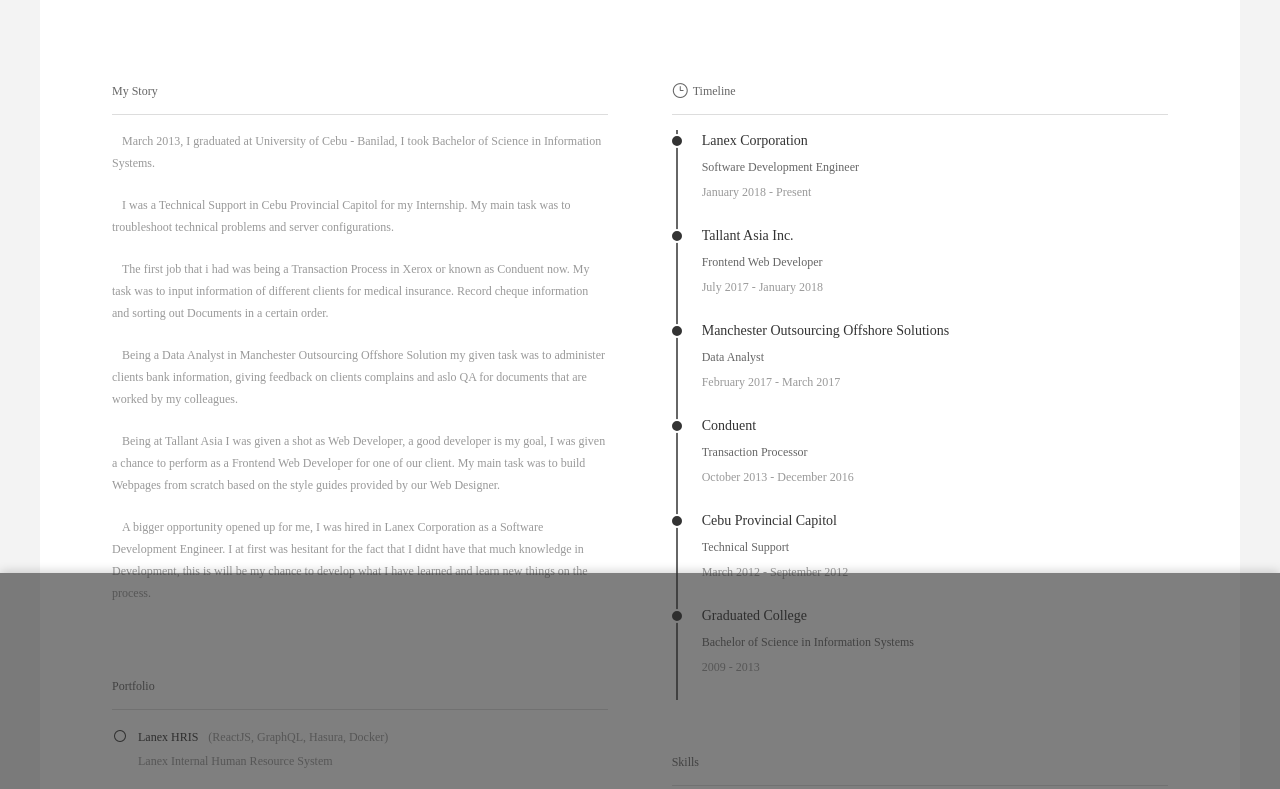
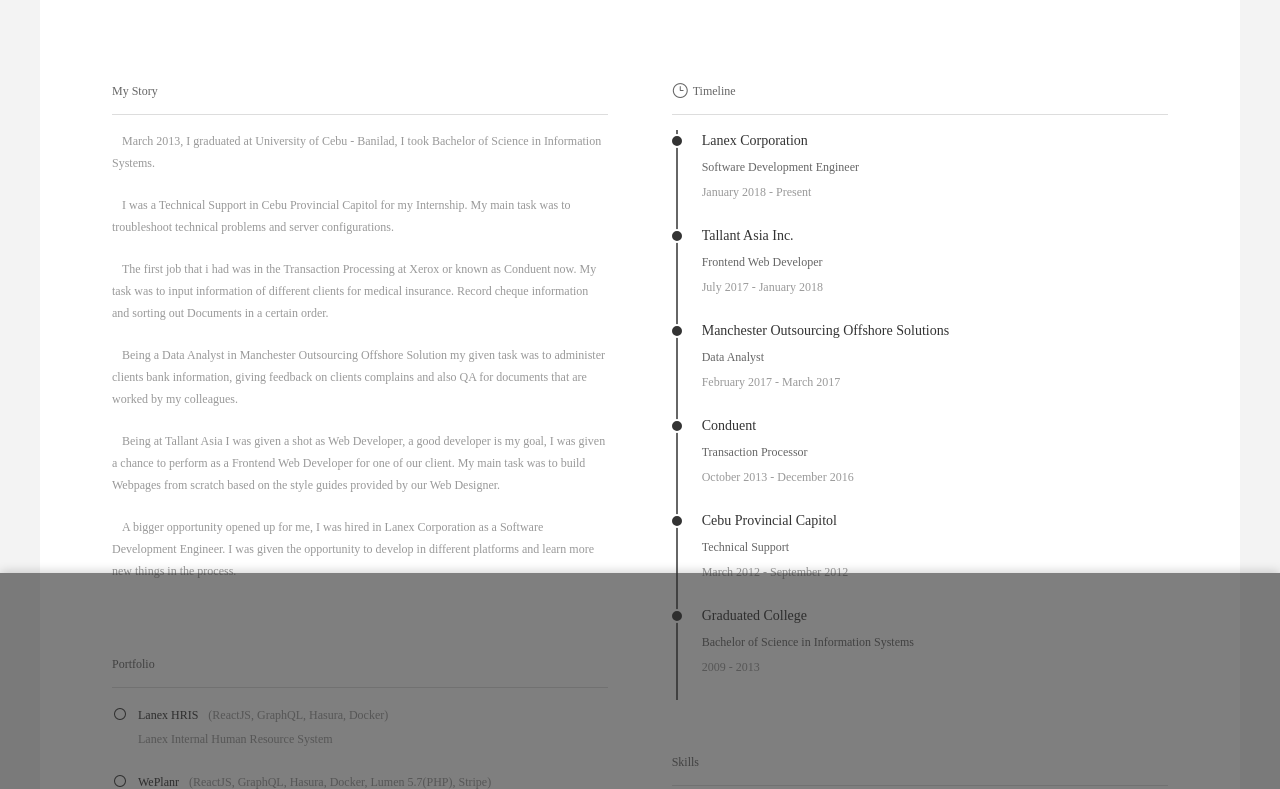
Before and after one commit to lanexmarco/lanexmarco.github.io, a plain HTML site: page index.html in a window 1280 px wide. Shown: the part 227-1016 px from the top of the page. Drawn offline with Linux system fonts and the light colour scheme.

Commit message:
editted copy

```diff
--- a/index.html
+++ b/index.html
@@ -104,10 +104,10 @@
 						<!-- s1~s5 为对应右侧 时间点 -->
 						<p class="desc s2"><em class="count"></em>I was a Technical Support in Cebu Provincial Capitol for my Internship. My main task was to troubleshoot technical problems and server configurations.
 						</p>
-						<p class="desc s3"><em class="count"></em>The first job that i had was being a Transaction Process in Xerox or known as Conduent now. My task was to input information of different clients for medical insurance. Record cheque information and sorting out Documents in a certain order.</p>
-						<p class="desc s4"><em class="count"></em>Being a Data Analyst in Manchester Outsourcing Offshore Solution my given task was to administer clients bank information, giving feedback on clients complains and aslo QA for documents that are worked by my colleagues.</p>
+						<p class="desc s3"><em class="count"></em>The first job that i had was in the Transaction Processing at Xerox or known as Conduent now. My task was to input information of different clients for medical insurance. Record cheque information and sorting out Documents in a certain order.</p>
+						<p class="desc s4"><em class="count"></em>Being a Data Analyst in Manchester Outsourcing Offshore Solution my given task was to administer clients bank information, giving feedback on clients complains and also QA for documents that are worked by my colleagues.</p>
 						<p class="desc s5"><em class="count"></em>Being at Tallant Asia I was given a shot as Web Developer, a good developer is my goal, I was given a chance to perform as a Frontend Web Developer for one of our client. My main task was to build Webpages from scratch based on the style guides provided by our Web Designer.</p>
-						<p class="desc s6"><em class="count"></em>A bigger opportunity opened up for me, I was hired in Lanex Corporation as a Software Development Engineer. I at first was hesitant for the fact that I didnt have that much knowledge in Development, this is will be my chance to develop what I have learned and learn new things on the process.</p>
+						<p class="desc s6"><em class="count"></em>A bigger opportunity opened up for me, I was hired in Lanex Corporation as a Software Development Engineer. I was given the opportunity to develop in different platforms and learn more new things in the process.</p>
 						<!-- <p class="desc s7"><em class="count"></em></p> -->
 						<!-- <p class="desc s4"><em class="count">13</em>年做了第一份工作，工作很辛苦，也很喜欢，就这样一坐就做了1年，后来觉得公司不太适合自己就选择撤了。</p>
 						<p class="desc s5"><em class="count">14</em>年做了第一份工作，工作很辛苦，也很喜欢，就这样一坐就做了1年，后来觉得公司不太适合自己就选择撤了。</p>
```
